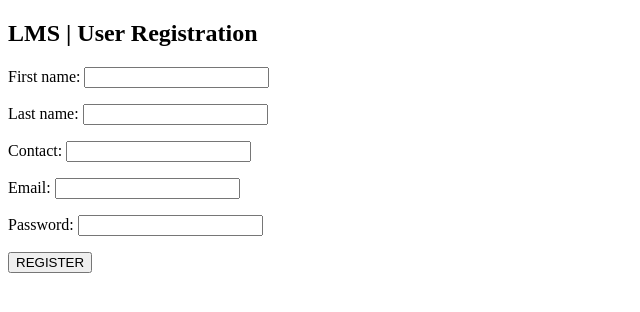
After one commit to mindriserstech/lms-evening, a Django app: page /users/store/ in a window 1280 px wide. The commit adds this page. Shown: the top 312 px of the page, without its empty margins (0-640 px from the left). Run offline with Django 4.2, Linux system fonts and the light colour scheme.

Commit message:
login with session & logout

```diff
--- a/lms/lms_app/form.py
+++ b/lms/lms_app/form.py
@@ -1,7 +1,18 @@
 from django import forms
 from lms_app.models import UserType
+from lms_app.models import User
 
 class UserTypeForm(forms.ModelForm):
     class Meta:
         model = UserType
         fields = "__all__"
+
+class UserRegisterForm(forms.ModelForm):
+    class Meta:
+        model = User
+        fields = "__all__"
+
+class UserLoginForm(forms.ModelForm):
+    class Meta:
+        model = User
+        fields = ('email', 'password',)
--- a/lms/lms_app/models.py
+++ b/lms/lms_app/models.py
@@ -1,3 +1,4 @@
+from pyexpat import model
 from django.db import models
 
 # Create your models here.
@@ -6,3 +7,14 @@ class UserType(models.Model):
 
     class Meta:
         db_table = "lms_usertype"
+
+# user model
+class User(models.Model):
+    first_name = models.CharField(max_length=100)
+    last_name = models.CharField(max_length=100)
+    contact = models.CharField(max_length=100)
+    email = models.CharField(max_length=100)
+    password = models.CharField(max_length=100)
+
+    class Meta:
+        db_table = "lms_users"
--- /dev/null
+++ b/lms/lms_app/templates/users/register.html
@@ -0,0 +1,16 @@
+<!DOCTYPE html>
+<html>
+    <head>
+        <title>LMS | User Registration</title>
+    </head>
+    <body>
+        <h2>LMS | User Registration</h2>
+        <div class="content">
+            <form action="{% url 'users.store' %}" method="POST">
+                {% csrf_token %}
+                {{ form.as_p }}
+                    <input type="submit" value="REGISTER">
+            </form>
+        </div>
+    </body>
+</html>
--- a/lms/lms_app/templates/usertype/create.html
+++ b/lms/lms_app/templates/usertype/create.html
@@ -23,6 +23,7 @@
         </style>
     </head>
     <body>
+        <a href="{% url 'users.type.index' %}">Back</a>
         <div class="user_type">
             <span>{{ msg }}</span>
             <form action="{% url 'users.type.create' %}" method="POST">
--- a/lms/lms_app/templates/usertype/edit.html
+++ b/lms/lms_app/templates/usertype/edit.html
@@ -6,7 +6,8 @@
     <body>
         <a href="{% url 'users.type.index' %}">Back</a>
         <h4>Usertype Update</h4>
-        <form method="POST" action="#">
+        <form method="POST" action="{% url 'users.type.update' %}">
+            {% csrf_token %}
             <div class="form">
                 <input type="hidden" name="id" value="{{ data.id }}">
                 <br>
--- a/lms/lms_app/urls.py
+++ b/lms/lms_app/urls.py
@@ -5,7 +5,17 @@ urlpatterns = [
     # usertype
     # urls for user-type
     path('usertype/', views.usertype_index, name="users.type.index"),  # index is always treated as root directory
-    path('usertype/create', views.usertype_create, name="users.type.create"),
+    path('usertype/create/', views.usertype_create, name="users.type.create"),
     path('usertype/edit/<int:usertype_id>', views.usertype_edit, name="users.type.edit"),
     path('usertype/show/<int:usertype_id>', views.usertype_show, name="users.type.show"),
+    path('usertype/delete/<int:usertype_id>', views.usertype_delete, name="users.type.delete"),
+    path('usertype/update/', views.usertype_update, name="users.type.update"),
+
+
+    # user
+    path('users/', views.user_index, name="user.index"),
+    path('users/create/', views.user_create, name="users.create"),
+    path('users/store/', views.user_store, name="users.store"),
+    path('users/login/', views.user_login, name="users.login"),
+    path('users/logout/', views.user_logout, name="users.logout")
 ]
--- a/lms/lms_app/views.py
+++ b/lms/lms_app/views.py
@@ -3,9 +3,12 @@ from django.http import request
 
 # importing form
 from lms_app.form import UserTypeForm
+from lms_app.form import UserRegisterForm
+from lms_app.form import UserLoginForm
 
 # importing model
 from lms_app.models import UserType
+from lms_app.models import User
 # Create your views here.
 
 # display all usertypes
@@ -35,21 +38,13 @@ def usertype_create(request):
         ut = UserType(user_type=usertype)
         ut.save()
 
-        # equivalent to
-        # 1. INSERT INTO lms_usertype VALUES(null, "Normal");
-        # 2. INSERT INTO lms_usertype (id, user_type)
-        #  VALUES (null, "Super Admin")
-
-        # 3. Multiple item insert at a time
-        # INSET INTO lms_usertype (id, user_type)
-        # VALUES (null, "Librarian"), (null, "Visitor");
-
         # after object is saved into database
         # we create template and return data to template
         template = 'usertype/index.html'
 
+        context = UserType.objects.all()
         # preparing response data with dictionary
-        data = {'usertype': ut, 'msg': 'Stored successfully'}
+        data = {'usertype': context, 'msg': 'Stored successfully'}
 
         # redirecting the page by rendering it
         return render(request, template, data)
@@ -65,3 +60,86 @@ def usertype_edit(request, usertype_id):
 def usertype_show(request, usertype_id):
     data = UserType.objects.get(id=usertype_id)
     return render(request, 'usertype/show.html', {'data': data})
+
+def usertype_delete(request, usertype_id):
+    ut = UserType.objects.get(id=usertype_id)
+    ut.delete()
+    msg = "Deleted Successfully"
+    context = UserType.objects.all()
+    return render(request, 'usertype/index.html', {'data': context, 'msg':msg })
+
+def usertype_update(request):
+    if request.method == "POST":
+        ut = UserType.objects.get(id=request.POST.get('id'))
+        ut.user_type = request.POST.get('user_type')
+        ut.save()
+        msg = "Updated Successfully"
+        context = UserType.objects.all()
+        return render(request, 'usertype/index.html', {'data': context, 'msg': msg})
+    else:
+        context = UserType.objects.all()
+        msg = "Error while updating"
+        return render(request, 'usertype/index.html', {'data': context, 'msg': msg})
+
+# User
+
+# returns the registration form
+def user_create(request):
+    user_form = UserRegisterForm
+    return render(request, 'users/register.html', {'form':user_form})
+
+# store or create new users
+def user_store(request):
+    if request.method == "POST":
+        fname = request.POST.get('first_name')
+        lname = request.POST.get('last_name')
+        email = request.POST.get('email')
+        contact = request.POST.get('contact')
+        password = request.POST.get('password')
+
+        user = User(first_name=fname, last_name=lname, \
+            email=email, contact=contact, password=password)
+        user.save()
+        request.session['email'] = user.email
+        if request.session.has_key('email'):
+            uname = request.session['email']
+            return render(request, 'users/index.html', {'email': uname})
+    else:
+        user_form = UserRegisterForm
+        return render(request, 'users/register.html', {'form':user_form})
+
+def user_index(request):
+    # checking session stored or not
+    if request.session.has_key('email'):
+        uname = request.session['email']
+        return render(request, 'users/index.html', {'email': uname})
+    else:
+        ul = UserLoginForm
+        return render(request, 'users/login.html', {'form': ul, \
+                'msg': "Please login to access"})
+
+def user_login(request):
+    ul = UserLoginForm
+    if request.method == "POST":
+        email = request.POST.get('email')
+        password = request.POST.get('password')
+        user = User.objects.get(email=email)
+        if user.password == password:
+
+            # storing session
+            request.session['email'] = user.email
+            return render(request, 'users/index.html', {'email': email})
+        else:
+            return render(request, 'users/login', {'form': ul, 'msg': "Please login to access"})
+    else:
+        return render(request, 'users/login.html', {'form': ul, 'msg': "Please login to access"})
+
+def user_logout(request):
+    if request.session.has_key('email'):
+        # destroying/deleting session to logout
+        del request.session['email']
+        ul = UserLoginForm
+        return render(request, 'users/login.html', {'form':ul})
+    else:
+        ul = UserLoginForm
+        return render(request, 'users/login.html', {'form':ul})
```
Also changed, not shown: lms/lms_app/templates/users/index.html (added, +11 -0 lines), lms/lms_app/templates/users/login.html (added, +16 -0 lines), lms/lms_app/templates/users/show.html (added, +9 -0 lines), lms/lms_app/templates/usertype/index.html (+3 -5 lines), lms/lms_app/migrations/0002_user.py (added).
